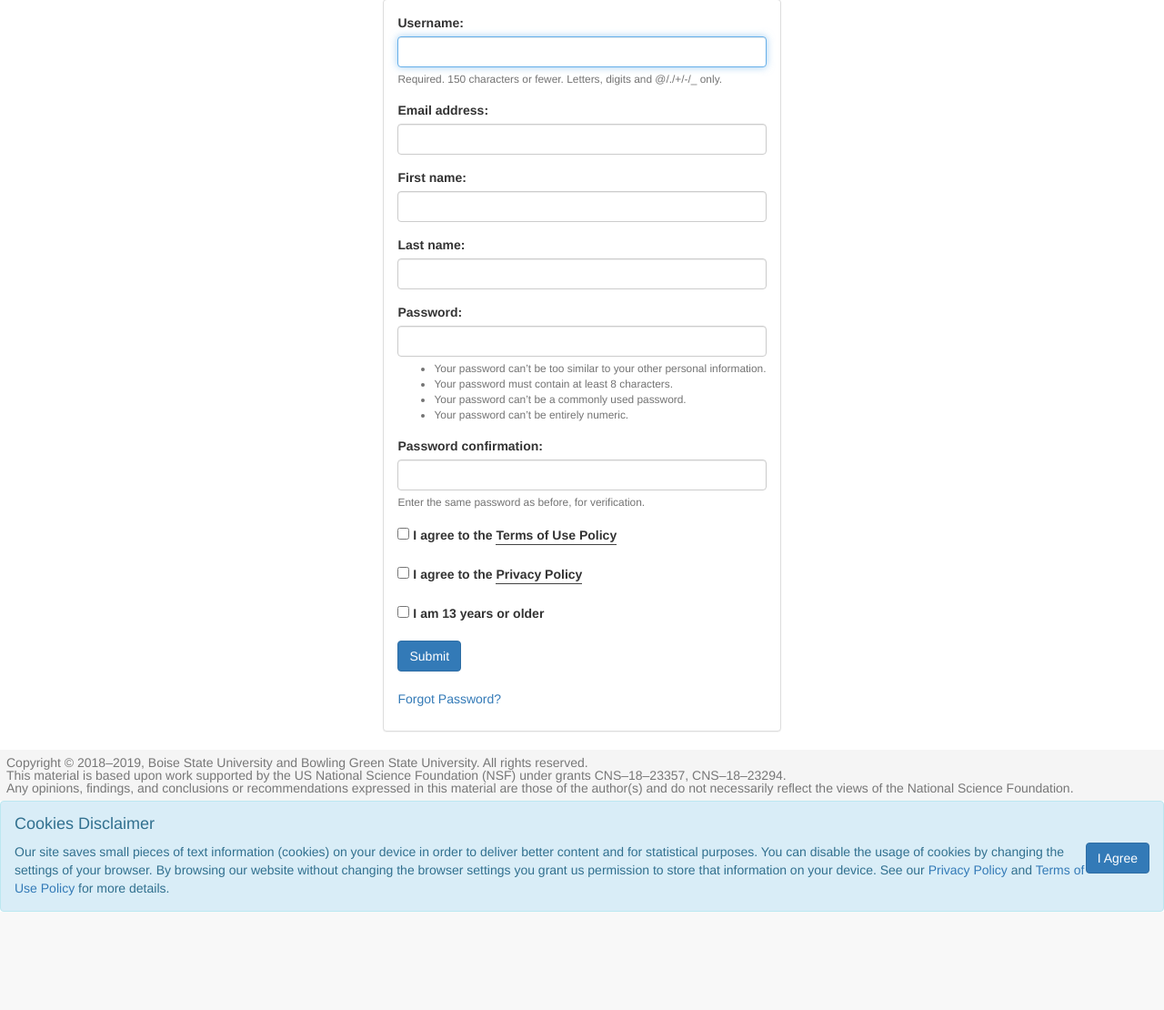
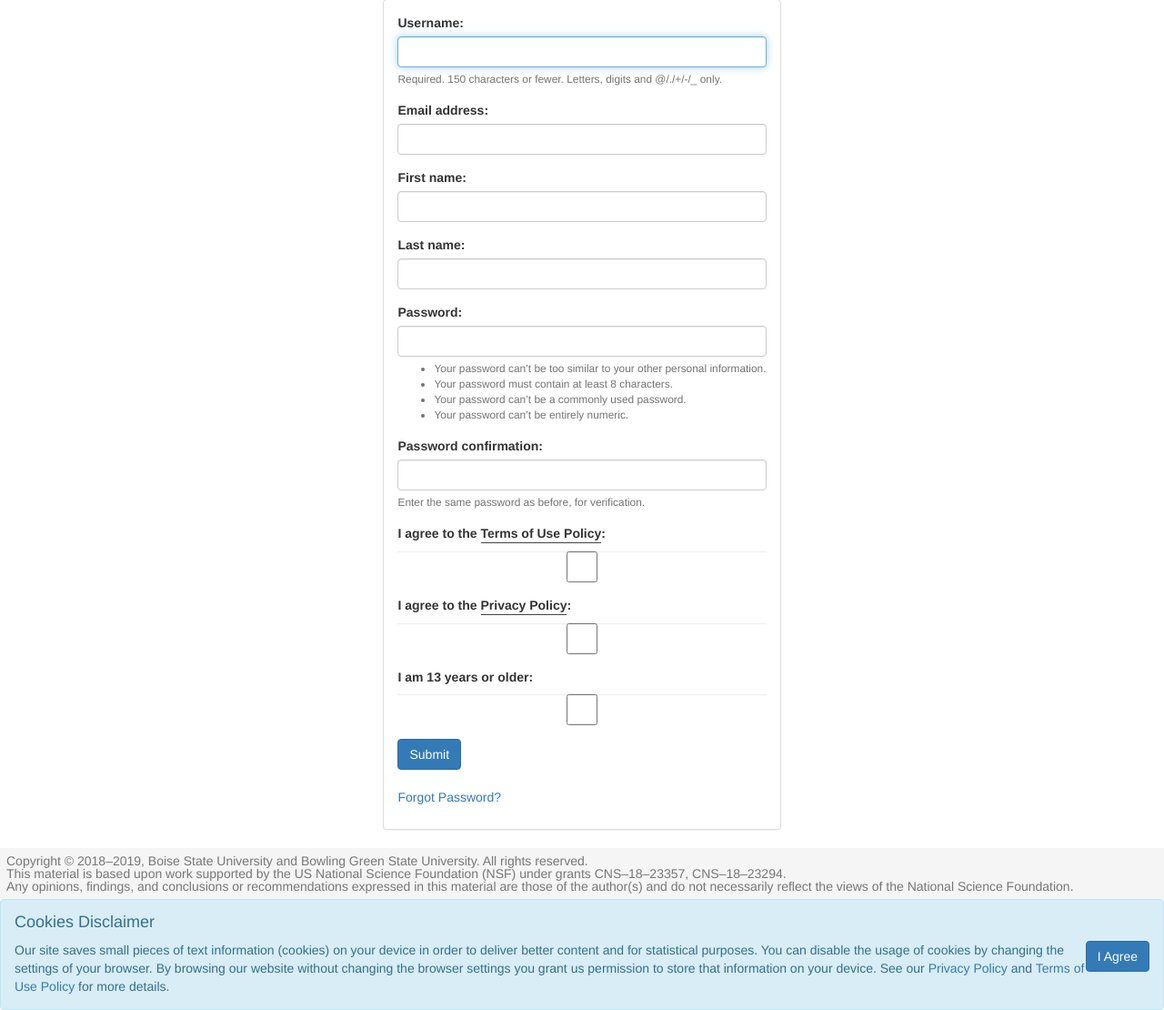
Before and after one commit to unl-pal/argv-www, a Django app: page /register/ in a window 1280 px wide. Shown: the part 73-1183 px from the top of the page at 91% size. Before the commit the page ends 1075 px from the top, so only its background shows below. Run offline with Django 3.2, Linux system fonts and the light colour scheme; some libraries are stand-ins or nearby versions.

Commit message:
Remove hardcoded inputs and move to form

```diff
--- a/website/forms.py
+++ b/website/forms.py
@@ -1,5 +1,6 @@
 from django.contrib.auth.models import User
 from django.contrib.auth.forms import UserCreationForm, PasswordChangeForm
+from django.utils.safestring import mark_safe
 from django import forms
 from django.forms import formset_factory
 from .models import Profile, ProjectSelector, Filter
@@ -28,14 +29,17 @@ class UserPasswordForm(PasswordChangeForm):
 class UserFormRegister(UserCreationForm):
     def __init__(self, *args, **kwargs):
         super().__init__(*args, **kwargs)
-        self.fields['username'].required = True
         self.fields['email'].required = True
         self.fields['first_name'].required = True
         self.fields['last_name'].required = True
 
+    terms_agreement = forms.BooleanField(label=mark_safe('I agree to the <button type="button" class="btn-as-link" data-toggle="modal" data-target="#termsModal">Terms of Use Policy</button>'))
+    privacy_agreement = forms.BooleanField(label=mark_safe('I agree to the <button type="button" class="btn-as-link" data-toggle="modal" data-target="#privacyModal">Privacy Policy</button>'))
+    age_confirmation = forms.BooleanField(label='I am 13 years or older')
+
     class Meta:
         model = User
-        fields = ['username', 'email', 'first_name', 'last_name', 'password1', 'password2']
+        fields = ['username', 'email', 'first_name', 'last_name', 'password1', 'password2', 'terms_agreement', 'privacy_agreement', 'age_confirmation']
 
 class ProfileForm(forms.ModelForm):
     class Meta:
--- a/website/templates/website/register.html
+++ b/website/templates/website/register.html
@@ -9,18 +9,6 @@
                     {% csrf_token %}
                     {% include 'website/messages.html' %}
                     {% include 'website/form.html' with form=form %}
-                    <div class="form-group">
-                        <input type="checkbox" id="termsAgreement" name="termsAgreement" required>
-                        <label for="termsAgreement">I agree to the <button type="button" class="btn-as-link" data-toggle="modal" data-target="#termsModal">Terms of Use Policy</button></label>
-                    </div>
-                    <div class="form-group">
-                        <input type="checkbox" id="privacyAgreement" name="privacyAgreement" required>
-                        <label for="privacyAgreement">I agree to the <button type="button" class="btn-as-link" data-toggle="modal" data-target="#privacyModal">Privacy Policy</button></label>
-                    </div>
-                    <div class="form-group">
-                        <input type="checkbox" id="ageConfirmation" name="ageConfirmation" required>
-                        <label for="ageConfirmation">I am 13 years or older</label>
-                    </div>
                     <button type="submit" class="btn btn-primary">Submit</button>
                 </form>
                     <div tabindex="-1" id="termsModal" class="modal fade" role="dialog">
```
